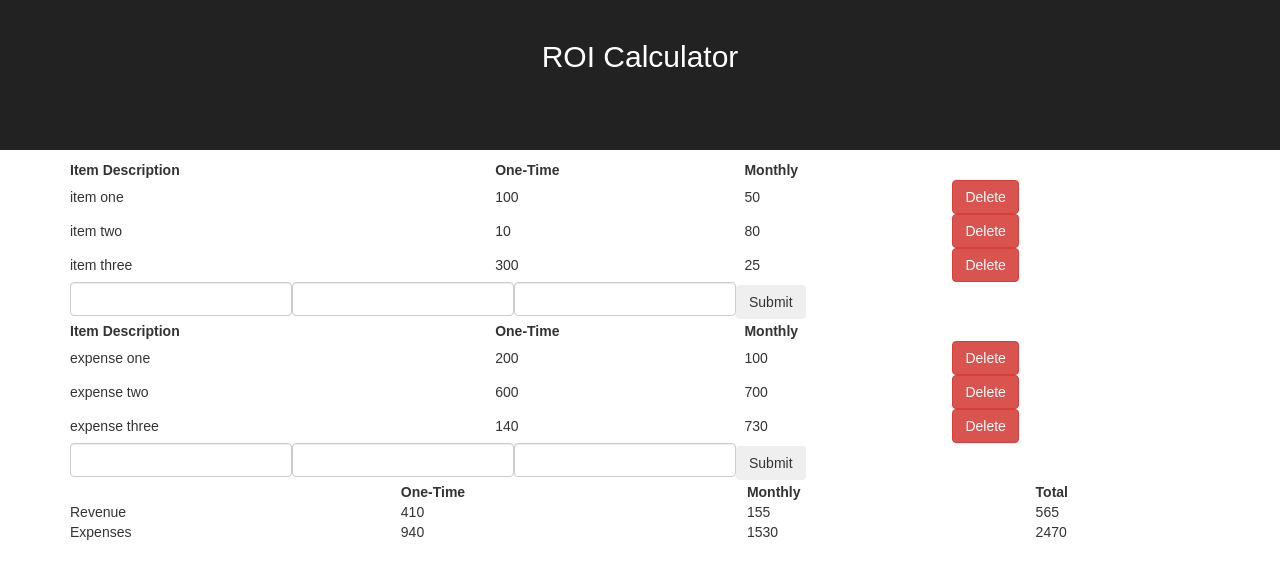
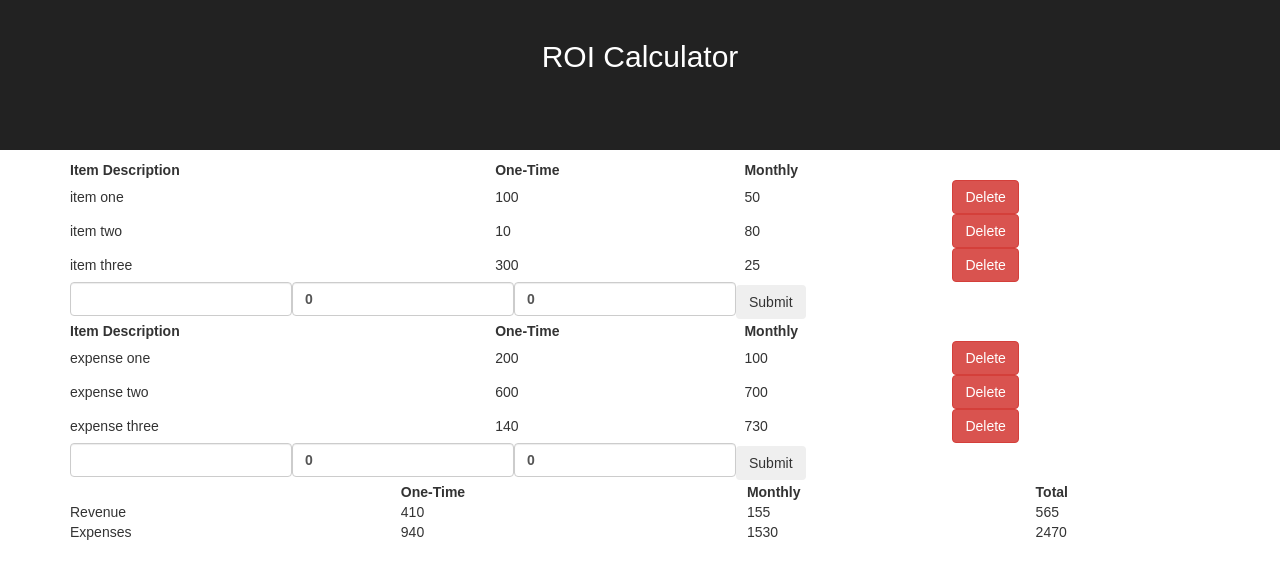
Before and after one commit to andyknolla/ROI-Calculator, a React (Create React App) app: page / in a window 1280 px wide. Shown: the top 578 px of the page. Built offline with nearby package versions, Linux system fonts and the light colour scheme; the HTML template or start-up script is replaced by a standard one.

Commit message:
Modify functions to handle changes and submissions for both revenue and expenses

```diff
--- a/src/App.js
+++ b/src/App.js
@@ -1,5 +1,5 @@
 import React, { Component } from 'react';
-import Table from './components/revenue_table';
+import Table from './components/table';
 import Calculations from './components/calculations'
 import './App.css';
 
@@ -53,43 +53,64 @@ class App extends Component {
       expense_monthly: '0'
     };
 
-    this.handleInputChange = this.handleInputChange.bind(this);
-    this.handleSubmit = this.handleSubmit.bind(this);
+    this.InputStateChange = this.InputStateChange.bind(this);
+    this.addItem = this.addItem.bind(this);
     this.removeItem = this.removeItem.bind(this);
   }
 
-  removeItem(itemIndex) {
+  removeItem(itemIndex, type) {
+    if(type === 'revenue') {
       let newArray = this.state.revenue_items;
       newArray.splice(itemIndex, 1)  ;
       this.setState({
         revenue_items: newArray
       })
+    } else {
+      let newArray = this.state.expense_items;
+      newArray.splice(itemIndex, 1)  ;
+      this.setState({
+        expense_items: newArray
+      })
+    }
   }
 
-  handleInputChange(event) {
-    const target = event.target;
-    const value = target.value;
-    const name = target.name;
+  InputStateChange(type, value, name) {
+    let propertyName = `${type}_${name}`
     this.setState({
-      [name]: value
+      [propertyName]: value
     });
   }
 
-  handleSubmit(event) {
-    event.preventDefault();
+  addItem(type) {
+    if(type === 'revenue') {
       let newArray = this.state.revenue_items;
       let newItem = {
-      description: this.state.description,
-      revenue_one_time: this.state.revenue_one_time,
-      revenue_monthly: this.state.revenue_monthly
+        description: this.state.revenue_description,
+        one_time: this.state.revenue_one_time,
+        monthly: this.state.revenue_monthly
       }
       newArray.push(newItem);
       this.setState({
         revenue_items: newArray,
-      description: '',
+        revenute_description: '',
         revenue_one_time: '0',
         revenue_monthly: '0'
       })
+    } else {
+      let newArray = this.state.expense_items;
+      let newItem = {
+        description: this.state.expense_description,
+        one_time: this.state.expense_one_time,
+        monthly: this.state.expense_monthly
+      }
+      newArray.push(newItem);
+      this.setState({
+        expense_items: newArray,
+        expense_description: '',
+        expense_one_time: '0',
+        expense_monthly: '0'
+      })
+    }
   }
 
   render() {
@@ -103,8 +124,8 @@ class App extends Component {
           <Table
             items={this.state.revenue_items}
             removeItem={this.removeItem}
-            handleSubmit={this.handleSubmit}
-            handleInputChange={this.handleInputChange}
+            addItem={this.addItem}
+            InputStateChange={this.InputStateChange}
             type="revenue"
             inputDescription={this.state.revenue_description}
             inputOne_time={this.state.revenue_one_time}
@@ -114,8 +135,8 @@ class App extends Component {
           <Table
             items={this.state.expense_items}
             removeItem={this.removeItem}
-            handleSubmit={this.handleSubmit}
-            handleInputChange={this.handleInputChange}
+            addItem={this.addItem}
+            InputStateChange={this.InputStateChange}
             type="expense"
             inputDescription={this.state.expense_description}
             inputOne_time={this.state.expense_one_time}
--- a/src/components/calculations.js
+++ b/src/components/calculations.js
@@ -1,14 +1,10 @@
-import React, { Component } from 'react';
+import React from 'react';
 
 class Calculations extends React.Component {
-  constructor(props) {
-    super(props);
-
-  }
 
   sumTotal(items, type) {
     return items.reduce( (sum, item) => {
-        return type ? sum + parseInt(item[type]) : sum + parseInt(item.one_time) + parseInt(item.monthly);
+        return type ? sum + parseInt(item[type], 10) : sum + parseInt(item.one_time, 10) + parseInt(item.monthly, 10);
     }, 0)
   }
 
--- /dev/null
+++ b/src/components/form.js
@@ -0,0 +1,70 @@
+import React from 'react';
+
+class Form extends React.Component {
+  constructor(props) {
+    super(props);
+
+    this.handleSubmit = this.handleSubmit.bind(this);
+    this.handleInputChange = this.handleInputChange.bind(this);
+  }
+
+  handleSubmit(event) {
+    event.preventDefault();
+
+    let type = this.props.type;
+    this.props.addItem(type);
+  }
+
+  handleInputChange(event) {
+    console.log('change handler');
+    const target = event.target;
+    const value = target.value;
+    const name = target.name;
+
+    let type = this.props.type;
+    this.props.InputStateChange(type, value, name);
+  }
+
+  render() {
+    return (
+      <form onSubmit={this.handleSubmit} className="form-inline" >
+          <div className="form-group">
+            <label>
+              {/* description: */}
+              <input
+                className="form-control"
+                name="description"
+                type="text"
+                value={this.props.inputDescription}
+                onChange={this.handleInputChange} />
+            </label>
+          </div>
+          <div className="form-group">
+            <label>
+              {/* One-time: */}
+              <input
+                className="form-control"
+                name="one_time"
+                type="text"
+                value={this.props.inputOne_time}
+                onChange={this.handleInputChange} />
+            </label>
+          </div>
+          <div className="form-group">
+            <label>
+              {/* revenue_monthly: */}
+              <input
+                className="form-control"
+                name="monthly"
+                type="text"
+                value={this.props.inputMonthly}
+                onChange={this.handleInputChange} />
+            </label>
+          </div>
+        <input type="submit" value="Submit" className="btn" />
+      </form>
+    )
+  }
+}
+
+export default Form;
--- a/src/components/item.js
+++ b/src/components/item.js
@@ -10,9 +10,8 @@ class RevenueItem extends React.Component {
   }
 
   removeItem(){
-    console.log('remove item called in item', 'props ', this.props);
-    let index = parseInt(this.props.index);
-     this.props.removeItem(index);
+    let index = parseInt(this.props.index, 10);
+     this.props.removeItem(index, this.props.type);
   }
 
   render() {
--- a/src/components/revenue_table.js
+++ /dev/null
@@ -1,71 +0,0 @@
-import React from 'react';
-import Item from './item';
-
-
-class Table extends React.Component {
-  constructor(props) {
-    super(props);
-  }
-
-  renderItems(items) {
-    // console.log('state from Table(monthly prop) :', this.props.monthly);
-    return items.map((item, index) => {
-     return <Item key={index} item={item} index={index} removeItem={this.props.removeItem} />
-    });
-  }
-
-  render() {
-    return (
-      <div>
-        <table>
-          <tbody>
-            <tr>
-              <th>Item Description</th>
-              <th>One-Time</th>
-              <th>Monthly</th>
-            </tr>
-            {this.renderItems(this.props.items)}
-          </tbody>
-        </table>
-        <form onSubmit={this.props.handleSubmit} className="form-inline" >
-            <div className="form-group">
-              <label>
-                {/* description: */}
-                <input
-                  className="form-control"
-                  name="description"
-                  type="text"
-                  value={this.props.description}
-                  onChange={this.props.handleInputChange} />
-              </label>
-            </div>
-            <div className="form-group">
-              <label>
-                {/* One-time: */}
-                <input
-                  className="form-control"
-                  name="one_time"
-                  type="text"
-                  value={this.props.one_time}
-                  onChange={this.props.handleInputChange} />
-              </label>
-            </div>
-            <div className="form-group">
-              <label>
-                {/* revenue_monthly: */}
-                <input
-                  className="form-control"
-                  name="monthly"
-                  type="text"
-                  value={this.props.monthly}
-                  onChange={this.props.handleInputChange} />
-              </label>
-            </div>
-          <input type="submit" value="Submit" className="btn" />
-        </form>
-      </div>
-    );
-  }
-};
-
-export default Table;
--- /dev/null
+++ b/src/components/table.js
@@ -0,0 +1,40 @@
+import React from 'react';
+import Item from './item';
+import Form from './form';
+
+
+class Table extends React.Component {
+
+  renderItems(items) {
+    return items.map((item, index) => {
+     return <Item key={index} item={item} type={this.props.type} index={index} removeItem={this.props.removeItem} />
+    });
+  }
+
+  render() {
+    return (
+      <div>
+        <table>
+          <tbody>
+            <tr>
+              <th>Item Description</th>
+              <th>One-Time</th>
+              <th>Monthly</th>
+            </tr>
+            {this.renderItems(this.props.items)}
+          </tbody>
+        </table>
+        <Form
+          addItem={this.props.addItem}
+          type={this.props.type}
+          InputStateChange={this.props.InputStateChange}
+          inputDescription={this.props.inputDescription}
+          inputOne_time={this.props.inputOne_time}
+          inputMonthly={this.props.inputMonthly}
+        />
+      </div>
+    );
+  }
+};
+
+export default Table;
```
Also changed, not shown: src/components/revenue_item.js (deleted, +0 -27 lines). Lines whose indentation alone changed are shown as unchanged.
